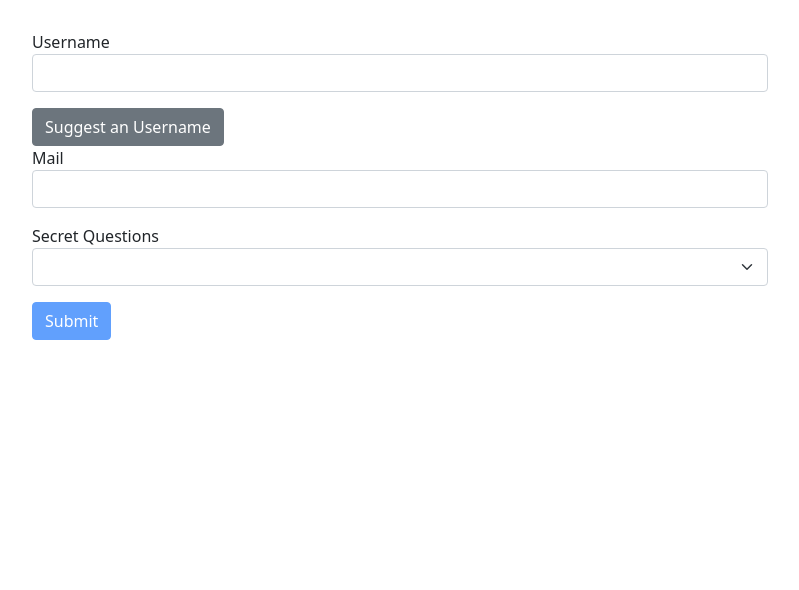
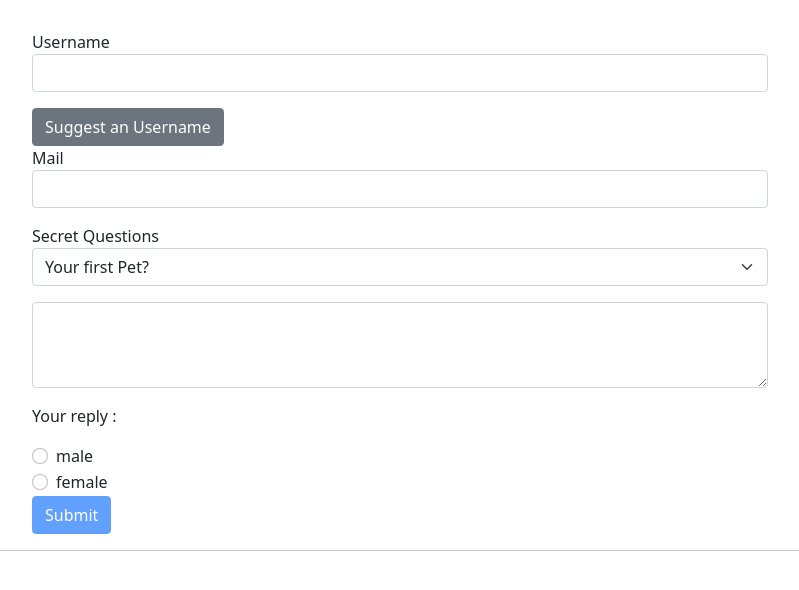
Before and after one commit to zormaxo/AngularTheCompleteGuide, an Angular app: page /user/1 in a window 1280 px wide. Shown: the top 590 px of the page, without its empty margins (240-1039 px from the left). Built offline with nearby package versions, Linux system fonts and the light colour scheme.

Commit message:
end of lesson 201

```diff
--- a/src/app/app.component.html
+++ b/src/app/app.component.html
@@ -2,26 +2,49 @@
   <div class="row">
     <div class="col-12 col-sm-10 col-md-8 offset-sm-1 offset-md-2">
       <form (ngSubmit)="onSubmit()" #f="ngForm" #o>
-        <div id="user-data">
+        <div id="user-data" ngModelGroup="userData" #userData="ngModelGroup">
           <div class="mb-3">
             <label for="username">Username</label>
-            <input type="text" id="username" class="form-control" ngModel name="username" />
+            <input type="text" id="username" class="form-control" ngModel name="username" required />
           </div>
-          <button class="btn btn-secondary" type="button">Suggest an Username</button>
+          <button class="btn btn-secondary" type="button" (click)="suggestUserName()">Suggest an Username</button>
           <div class="mb-3">
             <label for="email">Mail</label>
-            <input type="email" id="email" class="form-control" ngModel name="email" required email />
+            <input type="email" id="email" class="form-control" ngModel name="email" required email #email="ngModel" />
+            <span class="form-text" *ngIf="!email.valid && email.touched">Please enter a valid name!</span>
           </div>
         </div>
+        <p *ngIf="!userData.valid && userData.touched">UserData is invalid</p>
         <div class="mb-3">
           <label for="secret">Secret Questions</label>
-          <select id="secret" class="form-select" ngModel name="secret">
+          <select id="secret" class="form-select" [ngModel]="defaultQuestion" name="secret">
             <option value="pet">Your first Pet?</option>
             <option value="teacher">Your first teacher?</option>
           </select>
+        </div>
+        <div class="mb-3">
+          <textarea class="form-control" name="questionAnswer" rows="3" [(ngModel)]="answer"></textarea>
+        </div>
+        <p>Your reply : {{ answer }}</p>
+        <div class="form-check" *ngFor="let gender of genders">
+          <input class="form-check-input" type="radio" name="gender" ngModel required [value]="gender" />
+          <label class="form-check-label" for="flexRadioDefault1">
+            {{ gender }}
+          </label>
         </div>
         <button class="btn btn-primary" [disabled]="!f.valid">Submit</button>
       </form>
     </div>
   </div>
+  <hr />
+  <div class="row" *ngIf="submitted">
+    <div class="col-12">
+      <h3>Your Data</h3>
+      <p>Username: {{ user.username }}</p>
+      <p>Mail: {{ user.email }}</p>
+      <p>Secret Question: {{ user.secretQuestion }}</p>
+      <p>Answer: {{ user.answer }}</p>
+      <p>Gender:{{ user.gender }}</p>
+    </div>
+  </div>
 </div>
--- a/src/app/app.component.ts
+++ b/src/app/app.component.ts
@@ -7,10 +7,36 @@
   styleUrls: ['./app.component.css'],
 })
 export class AppComponent {
-@ViewChild("f") signupForm : NgForm;
+  @ViewChild('f') signupForm: NgForm;
+  defaultQuestion = 'pet';
+  answer = '';
+  genders = ['male', 'female'];
+  submitted = false;
+  user = {
+    username: '',
+    email: '',
+    secretQuestion: '',
+    answer: '',
+    gender: '',
+  };
 
   suggestUserName() {
     const suggestedName = 'Superuser';
+    // this.signupForm.setValue({
+    //   userData: {
+    //     username: suggestedName,
+    //     email: '',
+    //   },
+    //   secret: 'pet',
+    //   questionAnswer: '',
+    //   gender: 'male',
+    // });
+
+    this.signupForm.form.patchValue({
+      userData: {
+        username: suggestedName,
+      },
+    });
   }
 
   // onSubmit(form: NgForm, omer:HTMLFormElement) {
@@ -19,6 +45,13 @@
   // }
 
   onSubmit() {
-    console.log(this.signupForm);
+    this.submitted = true;
+    this.user.username = this.signupForm.value.userData.username;
+    this.user.email = this.signupForm.value.userData.email;
+    this.user.secretQuestion = this.signupForm.value.secret;
+    this.user.answer = this.signupForm.value.questionAnswer;
+    this.user.gender = this.signupForm.value.gender;
+
+    this.signupForm.reset();
   }
 }
```
